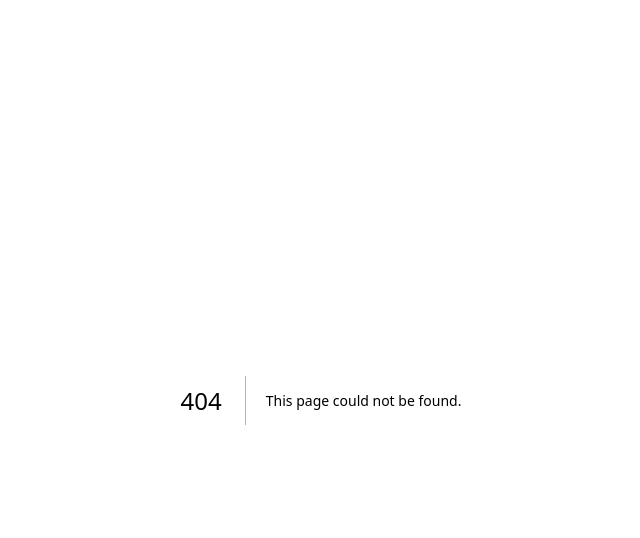
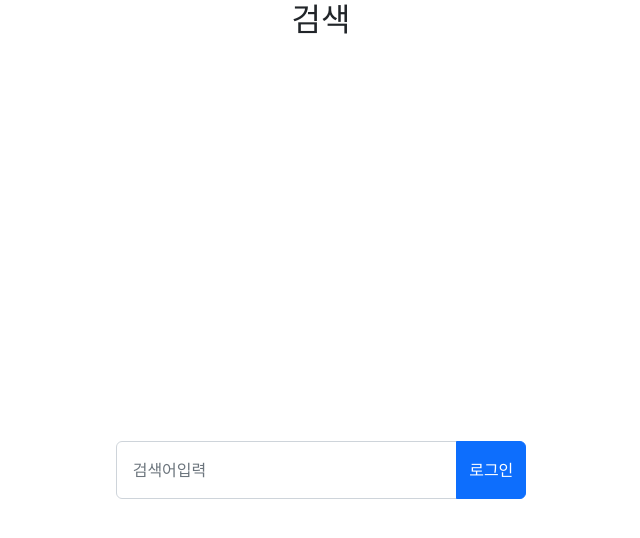
Before and after one commit to IsLol/isLol-frontend, a Next.js app: page /content/main in a window 1280 px wide. Before the commit this address had no page. Shown: the top 538 px of the page, without its empty margins (319-959 px from the left). Built offline with nearby package versions, Linux system fonts and the light colour scheme.

Commit message:
기본페이지 수정 작업

```diff
--- a/components/Input.tsx
+++ b/components/Input.tsx
@@ -1,18 +1,19 @@
 import Form from 'react-bootstrap/Form';
-import styles from '@/pages/auth/login.module.css';
 
 interface InputProps {
   id: number;
   type: string;
   placeholder: string;
-  margin?: string;
+  className?: string;
 }
 
-function Input({ type, placeholder, margin }: InputProps) {
+function Input({ type, placeholder, className }: InputProps) {
   return (
-    <div className="mb-3" id={styles.idPwWrap}>
-      <Form.Control type={type} placeholder={placeholder} className={margin} />
-    </div>
+    <Form.Control
+      type={type}
+      placeholder={placeholder}
+      className={className + ' p-3'}
+    />
   );
 }
 
--- a/components/layout/centerForm.tsx
+++ b/components/layout/centerForm.tsx
@@ -4,18 +4,17 @@ interface LayoutProps {
   className?: string;
   title?: string;
   children: ReactNode;
+  defaultWidth: string;
 }
 
-function CenterForm({ children, className, title }: LayoutProps) {
+function CenterForm({ children, className, title, defaultWidth }: LayoutProps) {
   return (
-    <div className="container-fluid px-0 h-100">
-      <div className="row justify-content-center align-items-center no-gutters h-100">
-        <div
-          className={`col-10 col-sm-10 col-md-8 col-lg-6 col-xl-3 ${className}_form`}
-        >
-          <h1 className="text-center mb-5">{title}</h1>
-          {children}
-        </div>
+    <div className="row justify-content-center align-items-center no-gutters h-100">
+      <div
+        className={`col-10 col-sm-10 col-md-8 col-lg-6 col-xl-${defaultWidth} ${className}_form`}
+      >
+        <h1 className="text-center mb-5">{title}</h1>
+        {children}
       </div>
     </div>
   );
--- a/package.json
+++ b/package.json
@@ -11,12 +11,13 @@
   "dependencies": {
     "@types/node": "18.15.11",
     "@types/react": "18.0.31",
+    "@types/react-bootstrap": "^0.32.32",
     "@types/react-dom": "18.0.11",
     "bootstrap": "^5.2.3",
     "eslint-config-next": "^13.2.4",
     "next": "13.2.4",
     "react": "18.2.0",
-    "react-bootstrap": "^2.7.2",
+    "react-bootstrap": "^2.7.3",
     "react-dom": "18.2.0",
     "typescript": "5.0.2"
   },
--- /dev/null
+++ b/pages/content/main.tsx
@@ -0,0 +1,27 @@
+import CenterForm from '@/components/layout/centerForm';
+import Inputs from '@/components/Input';
+import { Button, InputGroup } from 'react-bootstrap';
+
+function Main() {
+  const inputProps = [
+    {
+      id: 1,
+      type: 'text',
+      placeholder: '검색어입력',
+    },
+  ];
+
+  return (
+    <div className="container-fluid px-0 h-100">
+      <h2 className="text-center">검색</h2>
+      <CenterForm className="login" defaultWidth="4">
+        <InputGroup>
+          <Inputs inputs={inputProps} />
+          <Button variant="primary">로그인</Button>
+        </InputGroup>
+      </CenterForm>
+    </div>
+  );
+}
+
+export default Main;
```
Also changed, not shown: pages/auth/login.module.css (+2 -13 lines), pages/auth/login.tsx (+8 -3 lines), pages/auth/signup.tsx (+7 -2 lines), 2 other files (tests, documents, lock files or other folders).
